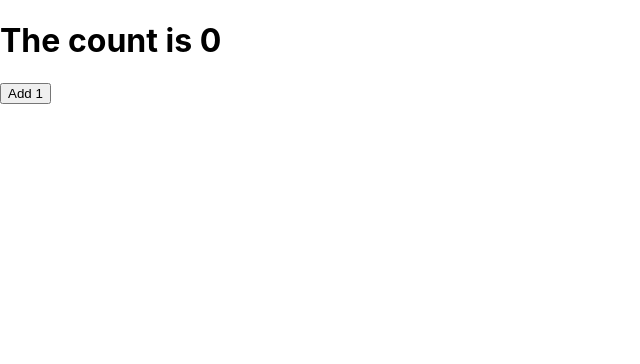
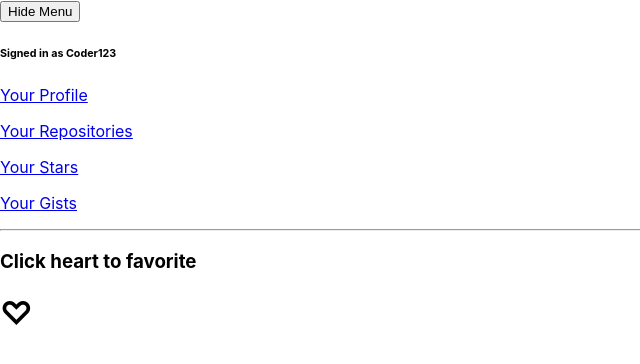
Before and after one commit to inspiringsource/react-hooks, a React (Create React App) app: page / in a window 1280 px wide. Shown: the top 364 px of the page, without its empty margins (0-640 px from the left). Built offline with nearby package versions, Linux system fonts and the light colour scheme.

Commit message:
100% done

```diff
--- a/src/App.js
+++ b/src/App.js
@@ -1,11 +1,11 @@
 import React from 'react'
 // import Game from './components/SpeedTypingGame'
 // import ToDo from './components/ToDo'
-import SimpleCounter from './components/SimpleCount'
+import SimpleToggler from "./components/useCustomHookPart2.js"
 function App() {
   return (
     <div>
-      <SimpleCounter />
+      <SimpleToggler />
     </div>
   )
 }
--- /dev/null
+++ b/src/components/refactorToggler-CustomHooks/Favorite.js
@@ -0,0 +1,21 @@
+import React from "react"
+import useToggler from "./useToggler"
+
+function Favorite(props) {
+    const [isFavorited, toggle] = useToggler(false)
+
+    return (
+        <div>
+            <h3>Click heart to favorite</h3>
+            <h1>
+                <span
+                    onClick={toggle}
+                >
+                    {isFavorited ? "❤️" : "♡"}
+                </span>
+            </h1>
+        </div>
+    )
+}
+
+export default Favorite
--- /dev/null
+++ b/src/components/refactorToggler-CustomHooks/Menu.js
@@ -0,0 +1,21 @@
+import React from "react"
+import useToggler from "./useToggler"
+
+function Menu(props) {
+    const [show, toggle] = useToggler(true)
+
+    return (
+        <div>
+            <button onClick={toggle}>{show ? "Hide" : "Show"} Menu </button>
+            <nav style={{display: show ? "block" : "none"}}>
+                <h6>Signed in as Coder123</h6>
+                <p><a href="/">Your Profile</a></p>
+                <p><a href="/">Your Repositories</a></p>
+                <p><a href="/">Your Stars</a></p>
+                <p><a href="/">Your Gists</a></p>
+            </nav>
+        </div>
+    )
+}
+
+export default Menu
--- /dev/null
+++ b/src/components/refactorToggler-CustomHooks/useToggler.js
@@ -0,0 +1,16 @@
+import {useState} from "react"
+// https://developer.mozilla.org/en-US/docs/Web/JavaScript/Reference/Functions/Default_parameters
+function useToggler(defaultOnValue = false) {
+    // Create the state
+    const [isToggledOn, setIsToggledOn] = useState(defaultOnValue)
+
+    // Create a function for easily flipping the isToggledOn value
+    function toggle() {
+        setIsToggledOn(prev => !prev)
+    }
+
+    // Return something useful for whatever component will be using this hook
+    return [isToggledOn, toggle]
+}
+
+export default useToggler
--- a/src/components/useCustomHookPart2.js
+++ b/src/components/useCustomHookPart2.js
@@ -1,9 +1,13 @@
 import React from 'react'
+import Menu from "./refactorToggler-CustomHooks/Menu.js"
+import Favorite from "./refactorToggler-CustomHooks/Favorite.js"
 
 export default function useCustomHookPart2() {
     return (
         <div>
-
+            <Menu />
+            <hr />
+            <Favorite />
         </div>
     )
 }
```
